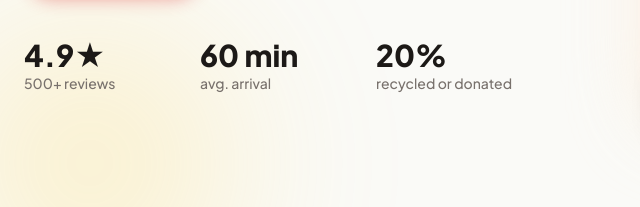
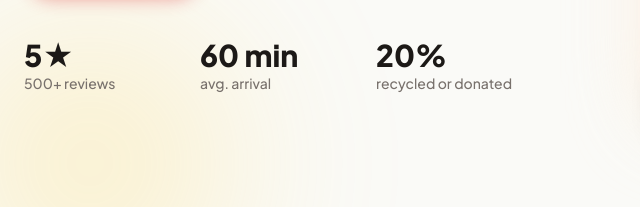
Before and after one commit to artemnebel/yeehaulwebsite, a plain HTML site: page index.html in a window 1280 px wide. Shown: the part 592-799 px from the top of the page, 0-640 px from the left. Drawn offline with nearby package versions, Linux system fonts and the light colour scheme.

Commit message:
fivve star

```diff
--- a/index.html
+++ b/index.html
@@ -116,7 +116,7 @@ tailwind.config = {
 
       <div class="mt-10 grid grid-cols-3 gap-4 max-w-lg">
         <div>
-          <div class="text-3xl font-extrabold text-ink-900">4.9★</div>
+          <div class="text-3xl font-extrabold text-ink-900">5★</div>
           <div class="text-sm text-ink-500 font-medium">500+ reviews</div>
         </div>
         <div>
```
